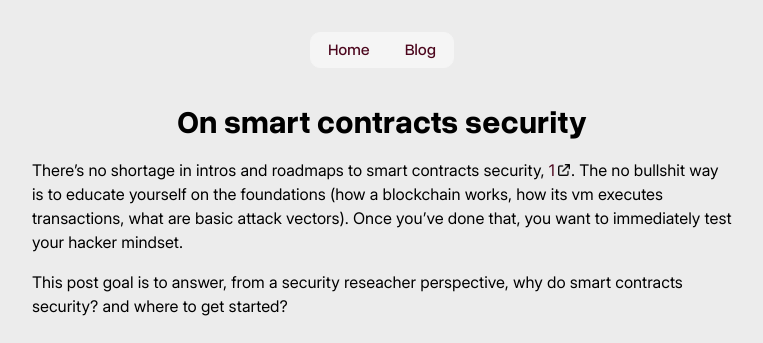
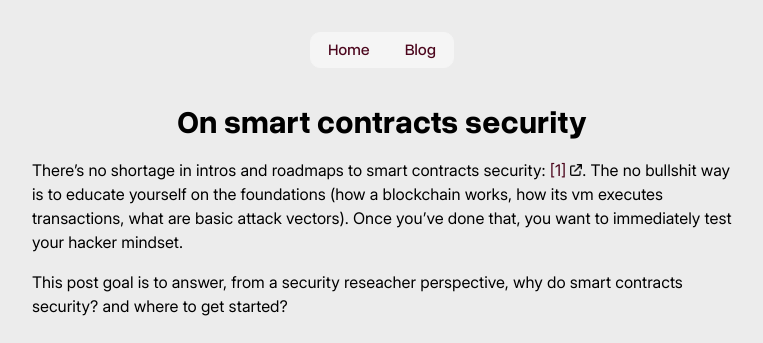
Before and after one commit to e11iptic/e11iptic.github.io, a Jekyll site: the page built from _posts/2025-12-02-scs.md, in a window 1280 px wide. Shown: the top 343 px of the page, without its empty margins (258-1021 px from the left). Built offline with Jekyll 4.4.1, drawn with Linux system fonts in a browser that asks for light colours.

Commit message:
Update scs

```diff
--- a/_posts/2025-12-02-scs.md
+++ b/_posts/2025-12-02-scs.md
@@ -5,7 +5,7 @@ date: 2025-12-02
 ---
 
 
-There's no shortage in intros and roadmaps to smart contracts security, [1](https://www.youtube.com/watch?v=_kdHLMWQvWg). The no bullshit way is to educate yourself on the foundations (how a blockchain works, how its vm executes transactions, what are basic attack vectors). Once you've done that, you want to immediately test your hacker mindset.
+There's no shortage in intros and roadmaps to smart contracts security: [[1]](https://www.youtube.com/watch?v=_kdHLMWQvWg). The no bullshit way is to educate yourself on the foundations (how a blockchain works, how its vm executes transactions, what are basic attack vectors). Once you've done that, you want to immediately test your hacker mindset.
 
 This post goal is to answer, from a security reseacher perspective, why do smart contracts security? and where to get started?
 
```
